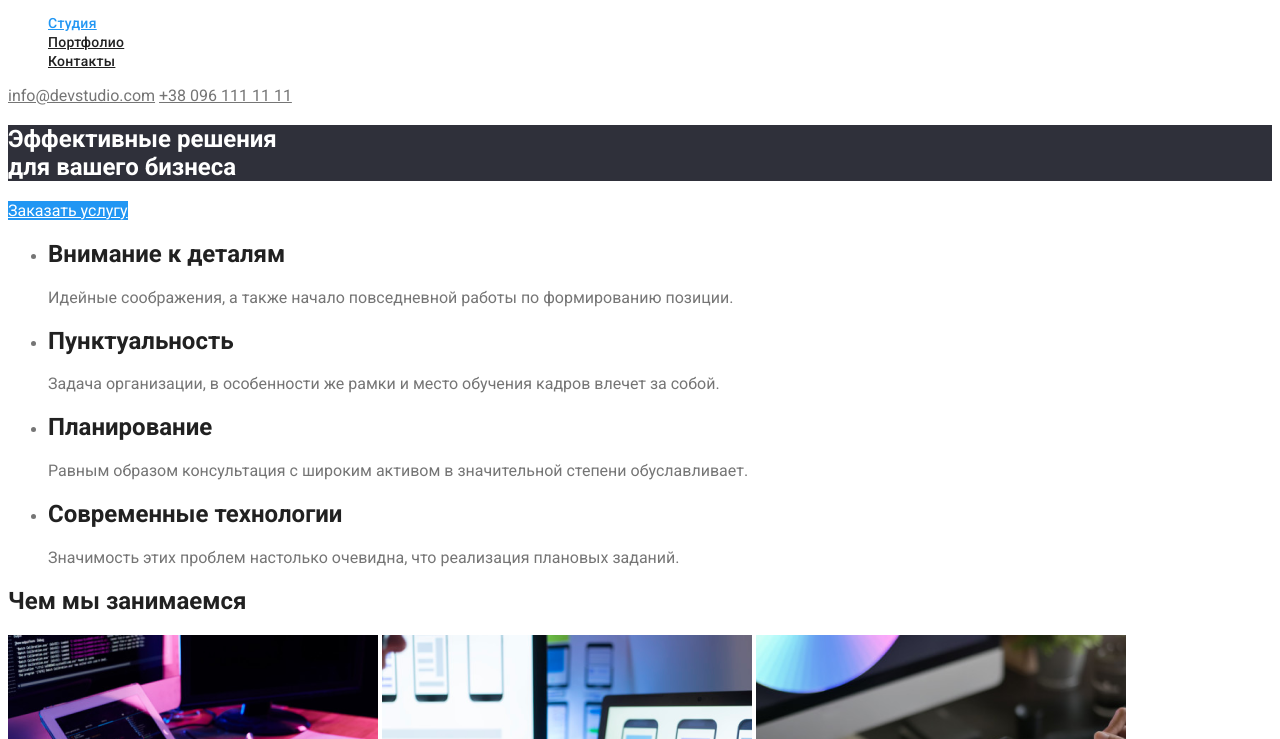
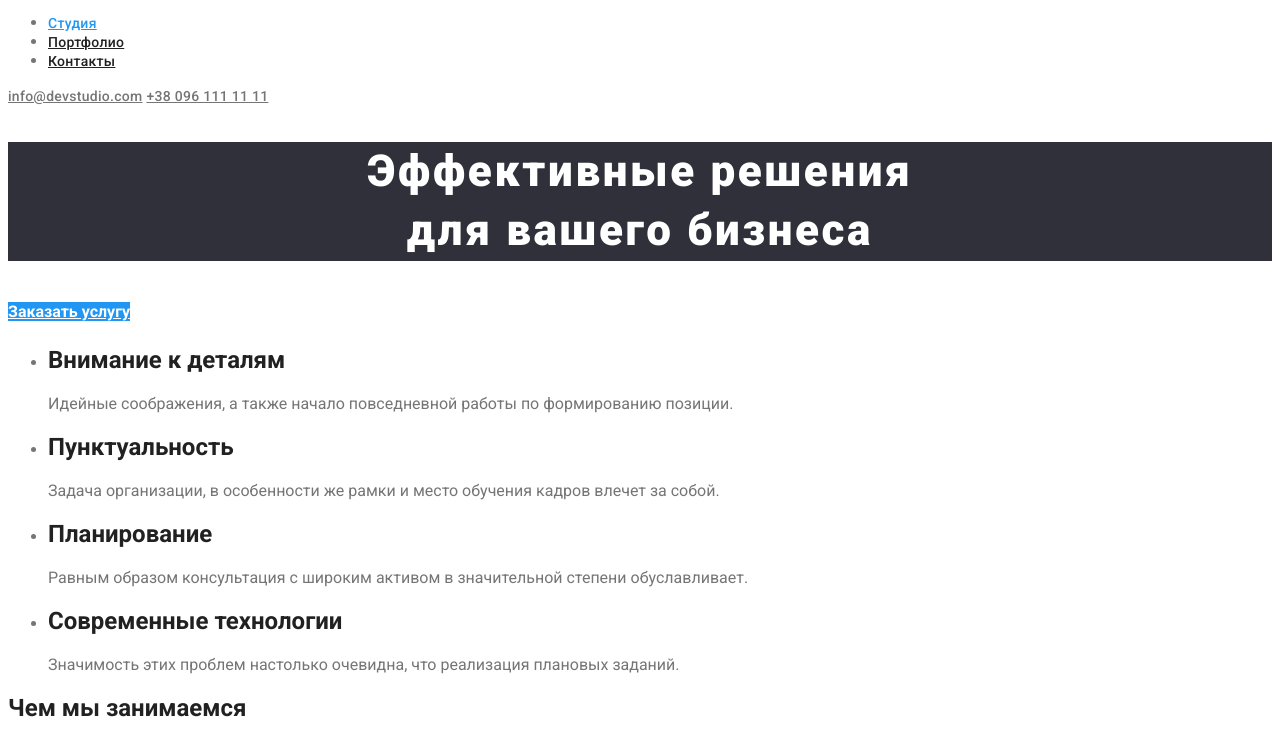
Before and after one commit to VladimirLitvinets/goit-homework, a plain HTML site: page index.html in a window 1280 px wide. Shown: the part 35-774 px from the top of the page. Drawn offline with Linux system fonts and the light colour scheme.

Commit message:
оформление текста

```diff
--- a/css/styles.css
+++ b/css/styles.css
@@ -13,7 +13,6 @@ body {
     list-style: none;
 }
 /* Site nav */
-
 .site-nav .link {
     color:#212121;
     font-weight: 500;
@@ -32,6 +31,12 @@ body {
 /* Contacts */
 .contact-site{
     color:#757575;
+    font-family: 'Roboto';
+font-style: normal;
+font-weight: 500;
+font-size: 14px;
+line-height: 16px;
+letter-spacing: 0.02em;
 }
 .contact-site:hover,
 .contact-site:focus {
@@ -41,10 +46,19 @@ body {
 .hero-title {
     background-color: #2F303A;
     color:#FFFFFF;
+
+    font-weight: 900;
+    font-size: 44px;
+    line-height: 1.36;
+    text-align: center;
+    letter-spacing: 0.06em;
 }
 .button.primary {
     color: #FFFFFF;
     background-color: #2196F3;
+    font-weight: 700;
+    font-size: 16px;
+    line-height: 1.8;
 }
 /* Section */
 .section-title {
--- a/index.html
+++ b/index.html
@@ -19,7 +19,7 @@
         <a href="./index.html">
           <img src="images/logo.svg" alt="Логотип компании" />
         </a>
-        <ul class="site-nav list">
+        <ul class="site-nav">
           <li><a href="" class="link current">Студия</a></li>
           <li><a href="./portfolio.html" class="link">Портфолио</a></li>
           <li><a href="" class="link">Контакты</a></li>
```
